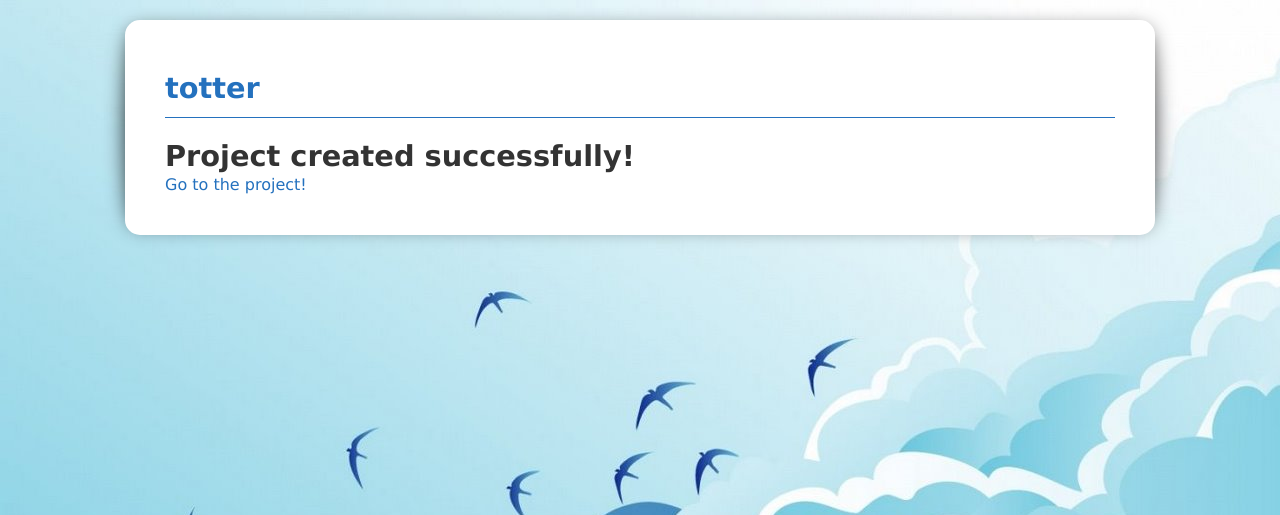
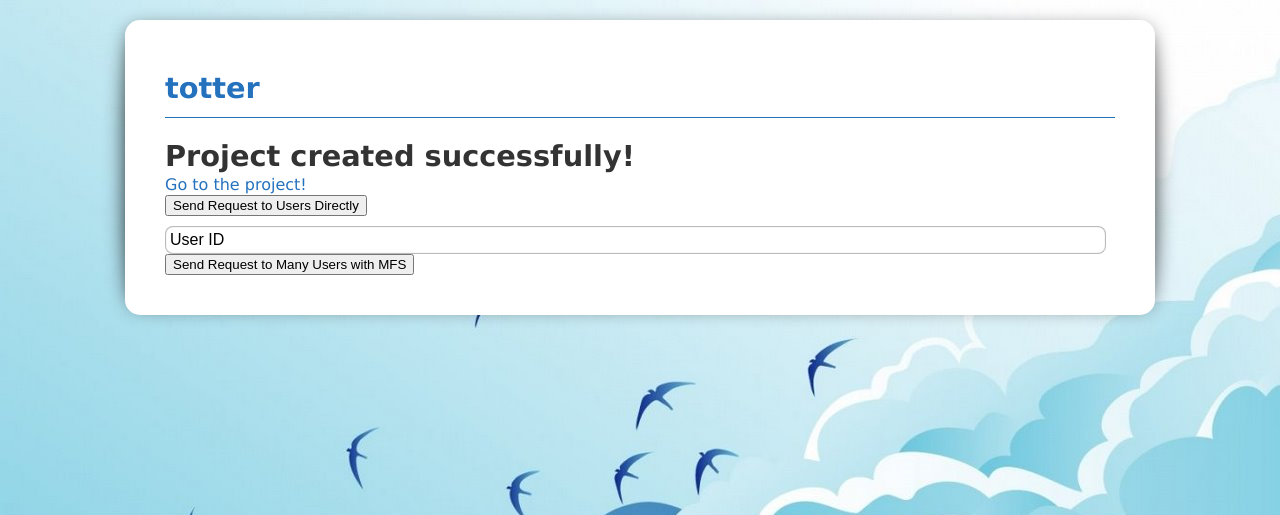
Before and after one commit to rockingchairllc/TotterPyramid, a Python web app: template totter/templates/invite.jinja2 in a window 1280 px wide. Shown: the top 515 px of the page. Run offline with Jinja, Linux system fonts and the light colour scheme; the template is opened without the code that fills it: most values are stand-ins (such as "Sample title", 1, 10 or a date in 2020); some libraries are stand-ins or nearby versions.

Commit message:
Facebook invite dialog? Testing.

```diff
--- a/totter/templates/invite.jinja2
+++ b/totter/templates/invite.jinja2
@@ -4,16 +4,47 @@
 <h1>Project created successfully!</h1>
 <a href="{{project_url}}">Go to the project!</a>
 
-<div id="fb-root"></div>
-   <script src="http://connect.facebook.net/en_US/all.js">
-   </script>
-   <script>
-     FB.init({
-       appId:'{{fb_app_id}}', cookie:true,
-       status:true, xfbml:true
-     });
+    <div id="fb-root"></div>
+    <script src="http://connect.facebook.net/en_US/all.js"></script>
+    <p>
+      <input type="button"
+        onclick="sendRequestToRecipients(); return false;"
+        value="Send Request to Users Directly"
+      />
+      <input type="text" value="User ID" name="user_ids" />
+      </p>
+    <p>
+    <input type="button"
+      onclick="sendRequestViaMultiFriendSelector(); return false;"
+      value="Send Request to Many Users with MFS"
+    />
+    </p>
 
-     FB.ui({ method: 'apprequests',
-       message: 'Here is a new Requests dialog...'});
-   </script>
+    <script>
+      FB.init({
+        appId  : '{{fb_app_id}}',
+        status : true,
+        cookie : true,
+        oauth: true
+      });
+
+      function sendRequestToRecipients() {
+        var user_ids = document.getElementsByName("user_ids")[0].value;
+        FB.ui({method: 'apprequests',
+          message: 'My Great Request',
+          to: user_ids,
+        }, requestCallback);
+      }
+
+      function sendRequestViaMultiFriendSelector() {
+        FB.ui({method: 'apprequests',
+          message: 'My Great Request'
+        }, requestCallback);
+      }
+
+      function requestCallback(response) {
+        // Handle callback here
+        console.log(response);
+      }
+    </script>
 {% endblock %}
```
